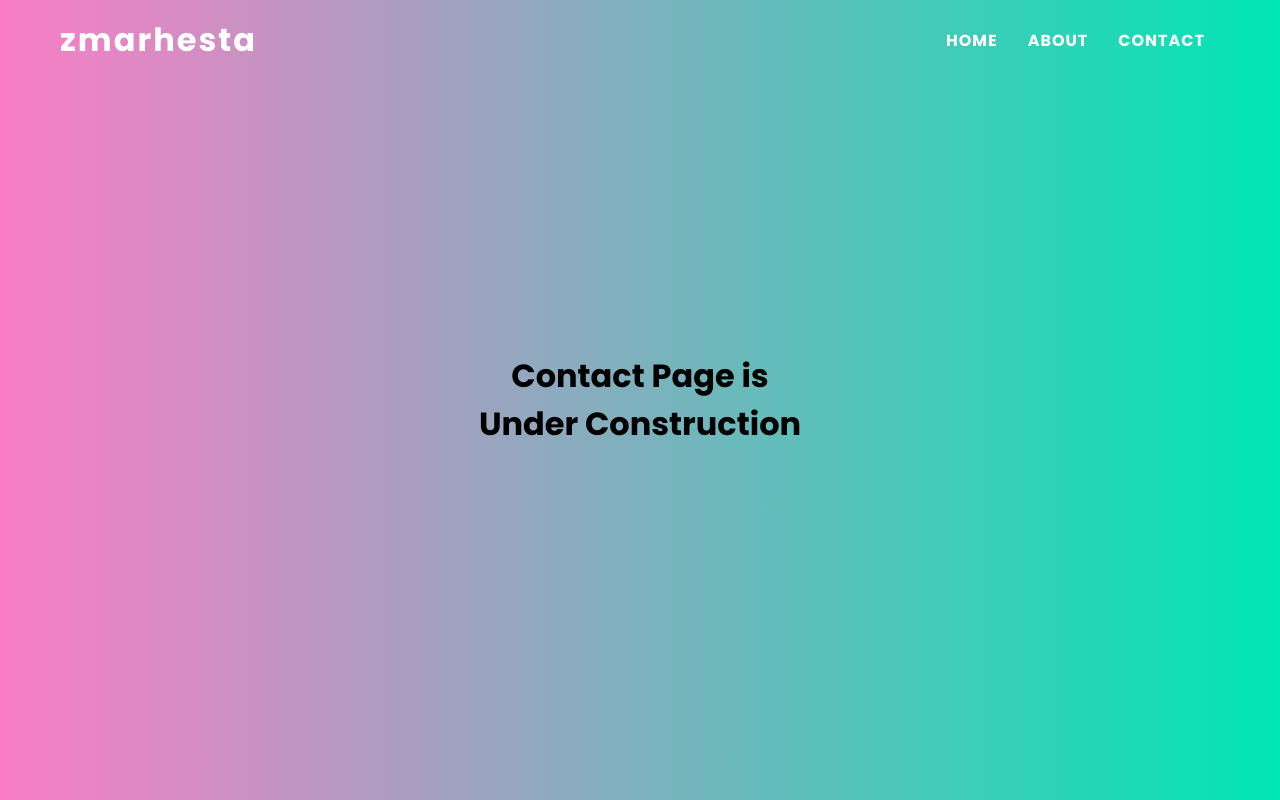
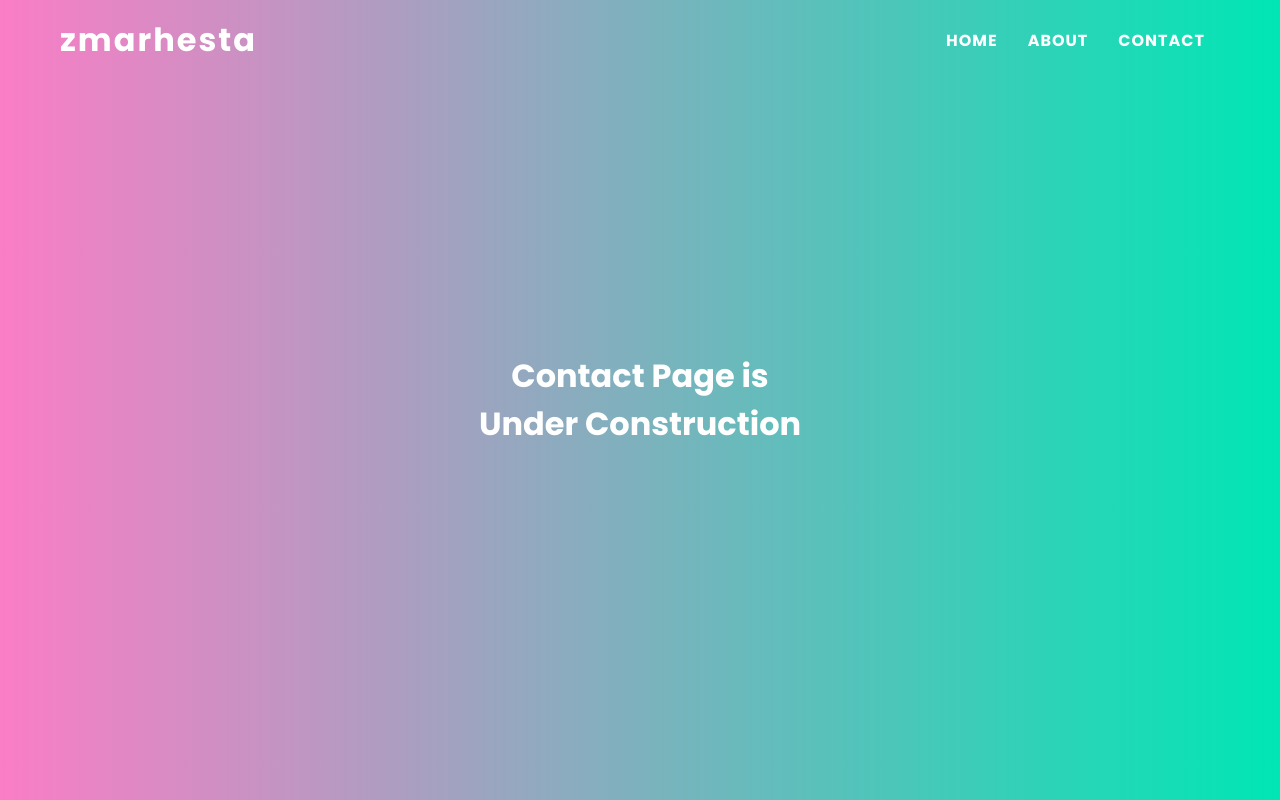
Before and after one commit to zubeirarhesta/zmarhesta, a Next.js app: page /contact in a window 1280 px wide. Built offline with nearby package versions, Linux system fonts and the light colour scheme.

Commit message:
changed section tag into div tag in about page

```diff
--- a/pages/about.js
+++ b/pages/about.js
@@ -34,7 +34,7 @@ export default function About() {
         <h1 className={styles.title}>ABOUT</h1>
       </div>
 
-      <section className={styles.section} ref={contentRef}>
+      <div className={styles.section} ref={contentRef}>
         <p
           className={`${styles.p} ${
             isContentIntersecting ? `${styles.reveal}` : ""
@@ -46,7 +46,7 @@ export default function About() {
           <br />
           animation on scroll using intersection observer
         </p>
-      </section>
+      </div>
     </div>
   );
 }
--- a/styles/Contact.module.css
+++ b/styles/Contact.module.css
@@ -9,9 +9,12 @@
   font-family: "Poppins", sans-serif;
 }
 
+.contact_wrapper h1 {
+  color: white;
+}
+
 @media (max-width: 400px) {
   .contact_wrapper h1 {
     font-size: 1.5rem;
-    color: white;
   }
 }
```
